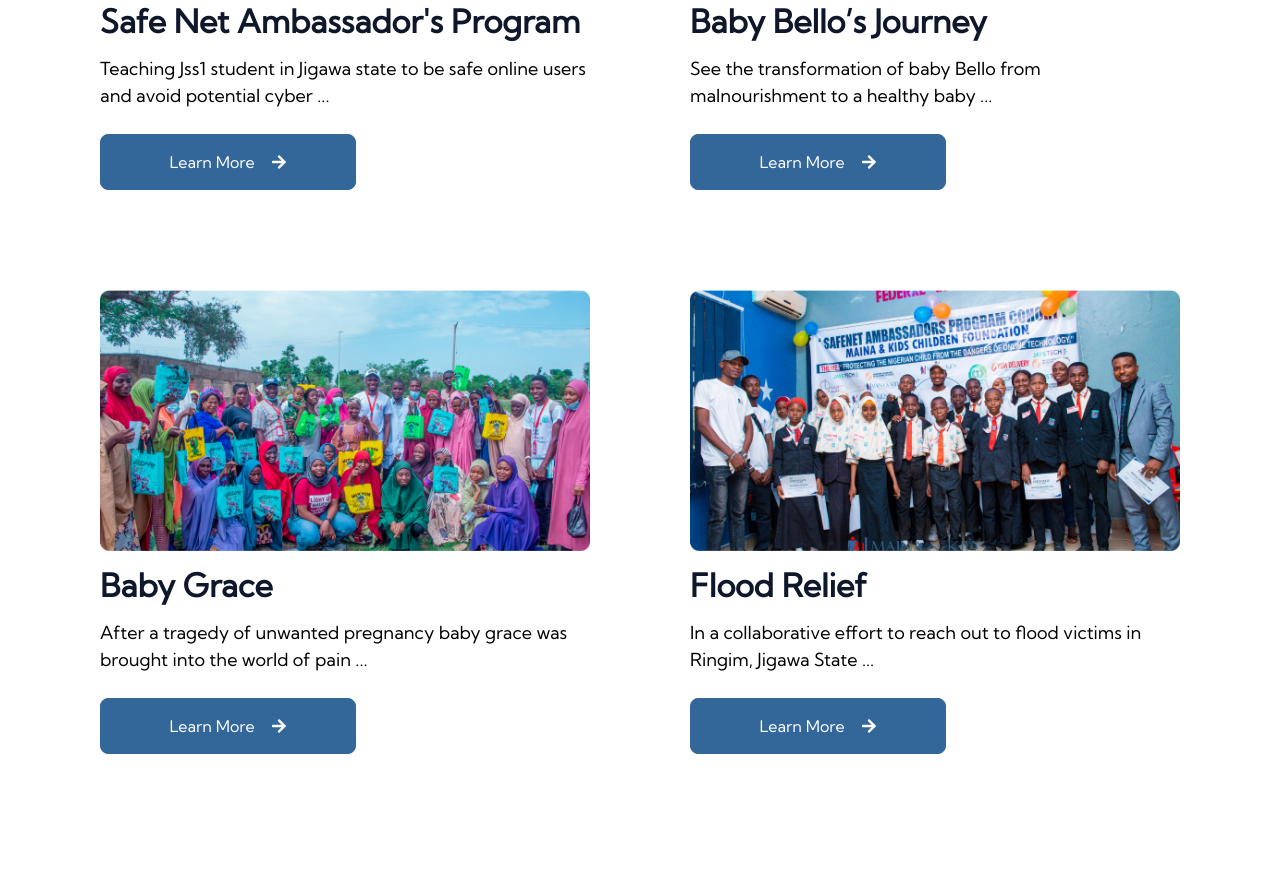
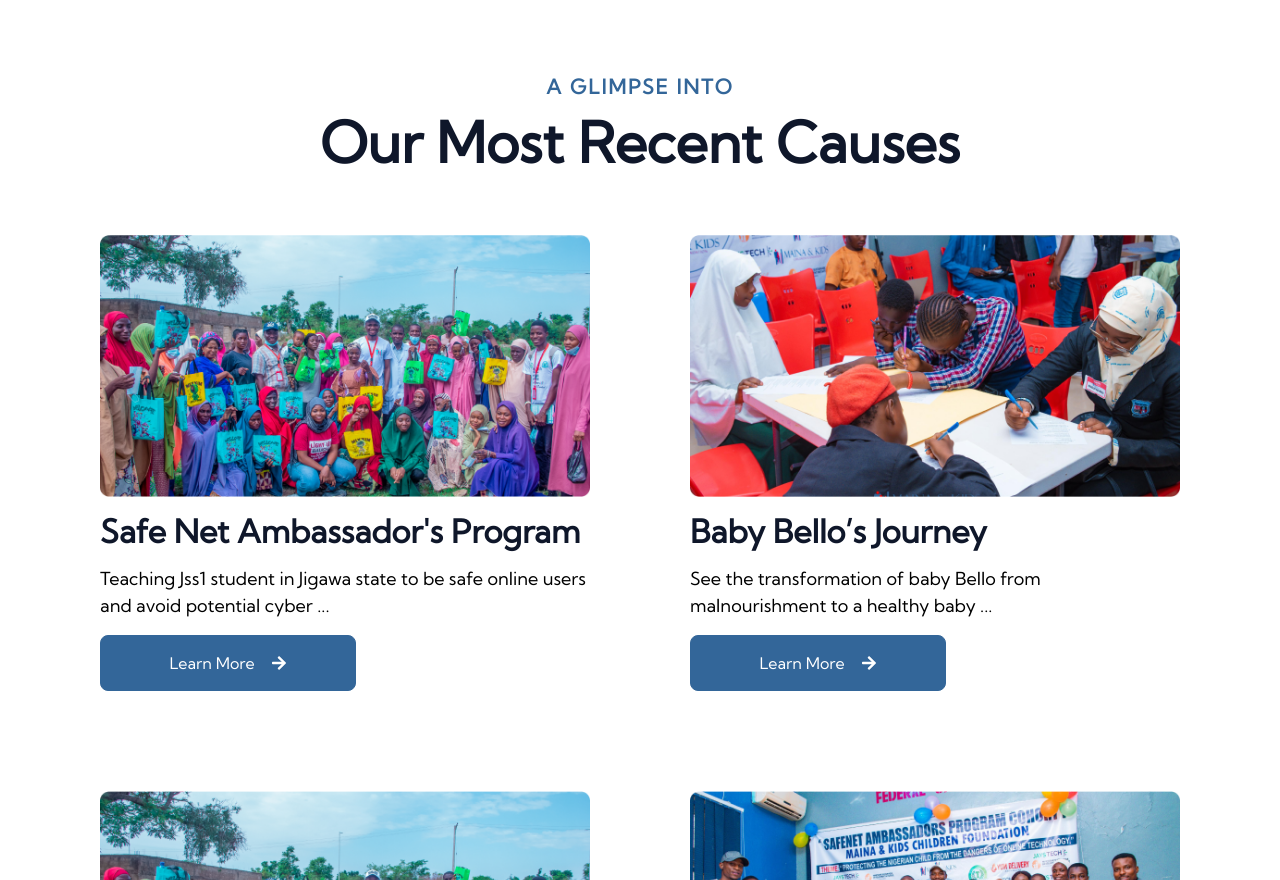
Before and after one commit to Quietonset/Maina-and-Kids-Children-Foundation, a React (Vite) app: page / in a window 1280 px wide. Shown: the part 1920-2800 px from the top of the page. Built offline with nearby package versions, Linux system fonts and the light colour scheme; a web font is replaced by a local one.

Commit message:
made updates

```diff
--- a/src/pages/home/Hero.jsx
+++ b/src/pages/home/Hero.jsx
@@ -31,7 +31,7 @@
           <Button content={'get involved'} btnStyle={'text-[#453838] before:bg-[#0f172a] hover:text-white hover:border-white'}/>
         </div>
         {/* images */}
-        <div className={`${ isScrolled ? 'slide-in-bottom' : 'hidden' } flex mt-[100px] gap-x-[20px] h-[410px] w-[872px]`}>
+        <div className={`${ isScrolled ? 'slide-in-bottom' : '' } flex mt-[100px] gap-x-[20px] h-[410px] w-[872px]`}>
           <img src={image1} alt="Group photo with students" className='object-cover w-[245px] rounded-[20px] mb-[20px] hover:scale-110 transition duration-300' />
           <img src={image2} alt="A boy with a laptop" className='object-cover w-[245px] mt-[25px] rounded-[20px] hover:scale-110 transition duration-300' />
           <img src={image3} alt="Group photo with female locals" className='object-cover w-[245px] rounded-[20px] mb-[20px] hover:scale-110 transition duration-300' />
--- a/src/pages/home/RecentCauses.jsx
+++ b/src/pages/home/RecentCauses.jsx
@@ -1,4 +1,4 @@
-import React from 'react';
+import React, { useState } from 'react';
 // import images
 import image1 from '/assets/recent-causes-img-1.png';
 import image2 from '/assets/recent-causes-img-2.png';
@@ -7,6 +7,14 @@
 import Button from '../../components/Button'
 
 const RecentCauses = () => {
+  const data = [
+    {id: 1, img:image1, title: "Safe Net Ambassador's Program", description: "Teaching Jss1 student in Jigawa state to be safe online users and avoid potential cyber"},
+    {id: 2, img:image2, title: "Baby Bello’s Journey", description: "See the transformation of baby Bello from  malnourishment to a healthy baby",},
+    {id: 3, img:image3, title: "Baby Grace", description: "After a tragedy of unwanted pregnancy baby grace was brought into the world of pain",},
+    {id: 4, img:image4, title: "Flood Relief", description: "In a collaborative effort to reach out to flood victims in Ringim, Jigawa State",}
+  ];
+
+
   return (
     <div className='flex justify-center items-center flex-col p-[100px]'>
       {/* subtitle */}
@@ -15,34 +23,17 @@
       <h3 className='text-[56px] font-extrabold capitalize text-[#0F172A]'>our most recent causes</h3>
       {/* grid box */}
       <div className='grid grid-cols-2 grid-rows-2 mt-[50px] gap-[100px]'>
-        {/* first box */}
-        <div>
-          <img src={image1} alt="" />
-          <h3 className='font-extrabold text-[32px] text-[#0F172A] my-[10px]'>Safe Net Ambassador's Program</h3>
-          <p className='text-[18px] mb-[25px]'>Teaching Jss1 student in Jigawa state to be safe online users and avoid potential cyber ...</p>
-          <Button content={'Learn More'} btnStyle={'bg-[#336699] text-white before:bg-[#0f172a] hover:border-white'}/>
-        </div>
-        {/* second box */}
-        <div>
-          <img src={image2} alt="" className='' />
-          <h3 className='font-extrabold text-[32px] text-[#0F172A] my-[10px]'>Baby Bello’s Journey</h3>
-          <p className='text-[18px] mb-[25px]'>See the transformation of baby Bello from  malnourishment to a healthy baby ...</p>
-          <Button content={'Learn More'} btnStyle={'bg-[#336699] text-white before:bg-[#0f172a] hover:border-white'}/>
-        </div>
-        {/* third box */}
-        <div>
-          <img src={image3} alt="" />
-          <h3 className='font-extrabold text-[32px] text-[#0F172A] my-[10px]'>Baby Grace</h3>
-          <p className='text-[18px] mb-[25px]'>After a tragedy of unwanted pregnancy baby grace was brought into the world of pain ...</p>
-          <Button content={'Learn More'} btnStyle={'bg-[#336699] text-white before:bg-[#0f172a] hover:border-white'}/>
-        </div>
-        {/* fourth box */}
-        <div>
-          <img src={image4} alt="" />
-          <h3 className='font-extrabold text-[32px] text-[#0F172A] my-[10px]'>Flood Relief</h3>
-          <p className='text-[18px] mb-[25px]'>In a collaborative effort to reach out to flood victims in Ringim, Jigawa State ...</p>
-          <Button content={'Learn More'} btnStyle={'bg-[#336699] text-white before:bg-[#0f172a] hover:border-white'}/>
-        </div>
+        {data.map(card => {
+          return (
+            <div>
+              <img src={card.img} alt={`Image ${card.id}`} />
+              <h3 className='font-extrabold text-[32px] text-[#0F172A] my-[10px]'>{card.title}</h3>
+              <span className='text-[18px] mb-[25px]'>{card.description + ' ...'}</span>
+              {/* <span onClick={() => toggleText()} className='hover:cursor-pointer'> {isFullTextShown ? 'Less' : 'More'}</span> */}
+              <Button content={'Learn More'} btnStyle={'bg-[#336699] text-white before:bg-[#0f172a] hover:border-white mt-4'}/>
+            </div>
+          )
+        })}
       </div>
     </div>
   )
```
